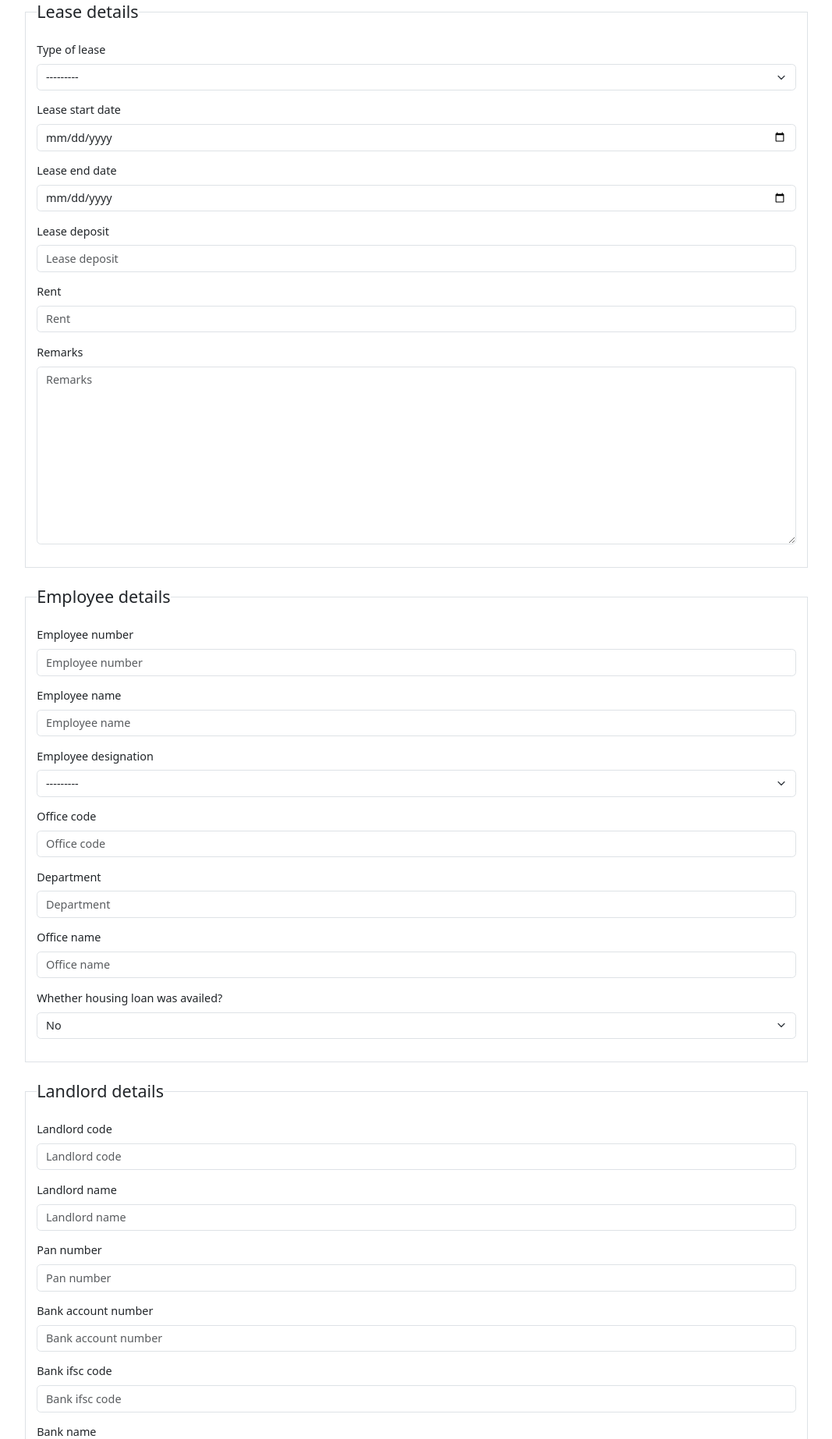
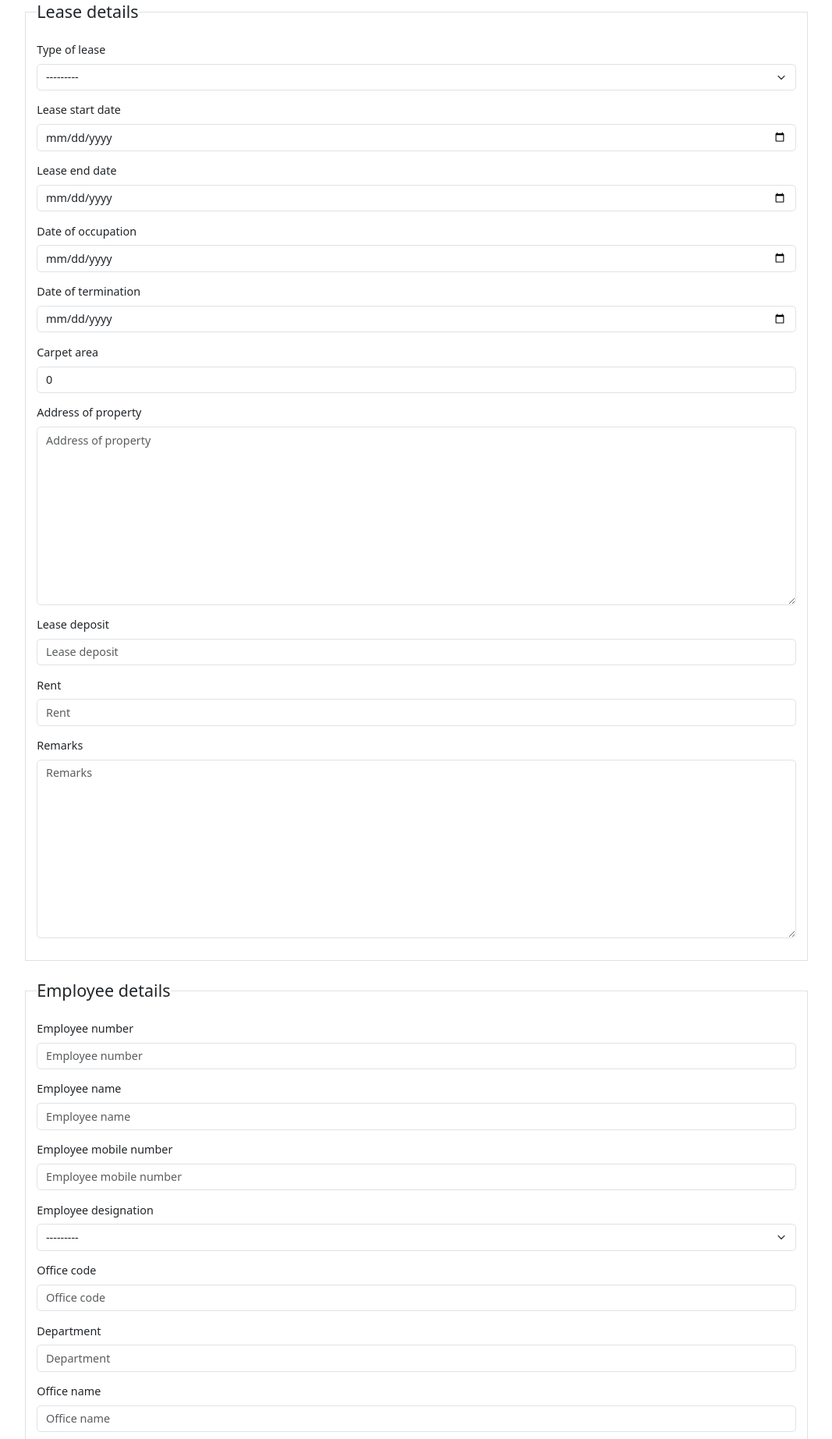
Before and after one commit to jokerdino/estates_portal, a Django app: page /lease/applications/add/ in a window 1280 px wide. Shown: the part 145-1990 px from the top of the page at 78% size, without its empty margins (106-1173 px from the left). Run offline with Django 5.2, Linux system fonts and the light colour scheme; some libraries are stand-ins or nearby versions.

Commit message:
Updates to models in lease application as per department requirement

```diff
--- a/lease_application/forms.py
+++ b/lease_application/forms.py
@@ -11,7 +11,9 @@ class DepositForm(forms.ModelForm):
     date_of_payment = forms.DateField(
         widget=forms.DateInput(attrs={"type": "date"}), required=True
     )
-
+    employee_deposit_share_date = forms.DateField(
+        widget=forms.DateInput(attrs={"type": "date"}), required=False
+    )
     class Meta:
         model = Deposit
         fields = [
@@ -20,6 +22,11 @@ class DepositForm(forms.ModelForm):
             # "current_status",
             "utr_number",
             "date_of_payment",
+            "employee_deposit_share",
+            "employee_deposit_share_amount",
+            "employee_deposit_share_date",
+            "employee_deposit_share_utr_number",
+            "employee_deposit_share_documents",
         ]
 
     def __init__(self, *args, **kwargs):
@@ -37,6 +44,9 @@ class DepositRefundForm(forms.ModelForm):
     date_of_refund = forms.DateField(
         widget=forms.DateInput(attrs={"type": "date"}), required=False
     )
+    employee_deposit_share_date = forms.DateField(
+        widget=forms.DateInput(attrs={"type": "date"}), required=False
+    )
 
     class Meta:
         model = Deposit
@@ -46,6 +56,11 @@ class DepositRefundForm(forms.ModelForm):
             # "current_status",
             "utr_number",
             "date_of_payment",
+            "employee_deposit_share",
+            "employee_deposit_share_amount",
+            "employee_deposit_share_date",
+            "employee_deposit_share_utr_number",
+            "employee_deposit_share_documents",
             "current_status",
             "mode_of_refund",
             "refund_instrument_number",
@@ -90,7 +105,14 @@ class LeaseApplicationForm(forms.ModelForm):
         widget=forms.DateInput(attrs={"type": "date", "class": "form-control"}),
         required=True,
     )
-
+    date_of_occupation = forms.DateField(
+        widget=forms.DateInput(attrs={"type": "date", "class": "form-control"}),
+        required=False,
+    )
+    date_of_termination = forms.DateField(
+        widget=forms.DateInput(attrs={"type": "date", "class": "form-control"}),
+        required=False,
+    )
     class Meta:
         model = LeaseApplication
 
@@ -99,6 +121,10 @@ class LeaseApplicationForm(forms.ModelForm):
             "type_of_lease",
             "lease_start_date",
             "lease_end_date",
+            "date_of_occupation",
+            "date_of_termination",
+            "carpet_area",
+            "address_of_property",
             "lease_deposit",
             "rent",
             "remarks",
@@ -124,6 +150,7 @@ class EmployeeForm(forms.ModelForm):
         fields = [
             "employee_number",
             "employee_name",
+            "employee_mobile_number",
             "employee_designation",
             "office_code",
             "department",
@@ -138,12 +165,17 @@ class LandLordForm(forms.ModelForm):
         fields = [
             "landlord_code",
             "landlord_name",
+            "landlord_mobile_number",
+            "landlord_residential_address",
             "pan_number",
+            "legal_heir",
+            "general_poa",
             "bank_account_number",
             "bank_ifsc_code",
             "bank_name",
             "bank_branch_name",
             "bank_account_details",
+            "remarks",
         ]
 
     def __init__(self, *args, **kwargs):
--- a/lease_application/models.py
+++ b/lease_application/models.py
@@ -24,6 +24,7 @@ TRUE_FALSE_CHOICES = ((True, "Yes"), (False, "No"))
 class Employee(models.Model):
     employee_number = models.IntegerField(unique=True)
     employee_name = models.CharField(max_length=100)
+    employee_mobile_number = models.CharField(max_length=100, null=True, blank=True)
     employee_designation = models.CharField(
         choices=DESIGNATION, max_length=100, null=True, blank=True
     )
@@ -52,6 +53,9 @@ class Employee(models.Model):
         null=True,
         blank=True,
     )
+    def get_absolute_url(self):
+        return reverse("employee_detail", kwargs={"pk": self.pk})
+
 
     def __str__(self):
         return f"{self.employee_name} - {self.employee_number}"
@@ -61,7 +65,9 @@ class LandLord(models.Model):
     # lease = models.ForeignKey(LeaseApplication, null=True, on_delete=models.SET_NULL)
     landlord_name = models.CharField(max_length=100)
     landlord_code = models.CharField(unique=True, max_length=100, blank=True, null=True)
+    landlord_mobile_number = models.CharField(max_length=100, null=True, blank=True)
 
+    landlord_residential_address = models.TextField(null=True, blank=True)
     bank_name = models.CharField(max_length=100, null=True, blank=True)
     bank_branch_name = models.CharField(max_length=100, null=True, blank=True)
     bank_ifsc_code = models.CharField(null=True, max_length=100, blank=True)
@@ -71,6 +77,9 @@ class LandLord(models.Model):
     bank_account_details = models.FileField(
         upload_to="bank_account_details", null=True, blank=True
     )
+
+    legal_heir = models.BooleanField("Whether legal heir", default=False,null=True, blank=True)
+    general_poa = models.BooleanField("Whether General power of attorney is available", default=False,null=True, blank=True)
 
     remarks = models.TextField(null=True, blank=True)
     created_at = models.DateTimeField(auto_now_add=True)
@@ -124,10 +133,13 @@ class LeaseApplication(models.Model):
     lease_start_date = models.DateField()
     lease_end_date = models.DateField()
 
+    date_of_occupation = models.DateField(null=True)
+    date_of_termination = models.DateField(null=True)
     lease_deposit = models.IntegerField()
     rent = models.IntegerField()
-
-    remarks = models.TextField(null=True)
+    carpet_area = models.IntegerField(default=0,null=True,blank=True)
+    address_of_property = models.TextField(max_length=1000, null=True, blank=True)
+    remarks = models.TextField(null=True, blank=True)
 
     status = models.CharField(
         default="pending", null=True
@@ -168,6 +180,12 @@ class Deposit(models.Model):
         default="paid",
         max_length=100,
     )
+    employee_deposit_share = models.BooleanField(default=False, null=True, blank=True)
+    employee_deposit_share_amount = models.IntegerField(null=True, blank=True)
+    employee_deposit_share_date = models.DateField(null=True, blank=True)
+    employee_deposit_share_utr_number = models.CharField(max_length=100, null=True, blank=True)
+    employee_deposit_share_documents = models.FileField(null=True, blank=True)
+
     utr_number = models.CharField(max_length=100)
     date_of_payment = models.DateField()
 
--- a/lease_application/templates/base_generic.html
+++ b/lease_application/templates/base_generic.html
@@ -40,7 +40,10 @@
                             Lease applications
                         </a>
                         <ul class="dropdown-menu">
-                            <li><a class="dropdown-item" href="{% url 'lease_list' %}">Lease application list</a></li>
+                            <li><a class="dropdown-item" href="{% url 'lease_list' %}">All lease application list</a>
+                            </li>
+                            <li><a class="dropdown-item" href="{% url 'lease_list_active' %}">Active lease application
+                                    list</a></li>
                             <li><a class="dropdown-item" href="{% url 'lease_list_expired' %}">Recently expired
                                     leases</a></li>
                             <li><a class="dropdown-item" href="{% url 'lease_add' %}">Add new lease application</a></li>
--- a/lease_application/templates/employees/employee_detail.html
+++ b/lease_application/templates/employees/employee_detail.html
@@ -10,6 +10,9 @@
 
             <dt class="col-sm-3">Employee Number</dt>
             <dd class="col-sm-9">{{ employee.employee_number }}</dd>
+
+            <dt class="col-sm-3">Mobile number</dt>
+            <dd class="col-sm-9">{{ employee.employee_mobile_number }}</dd>
 
             <dt class="col-sm-3">Designation</dt>
             <dd class="col-sm-9">{{ employee.get_employee_designation_display }}</dd>
--- a/lease_application/urls.py
+++ b/lease_application/urls.py
@@ -35,6 +35,7 @@ from .views import (
     rent_payment_bulk_mark_paid,
     RentPaymentDetailView,
     ApplicationExpiredListView,
+    ApplicationActiveListView,
     get_landlord_by_code,
 )
 
@@ -44,6 +45,11 @@ urlpatterns = [
         "applications/expired",
         ApplicationExpiredListView.as_view(),
         name="lease_list_expired",
+    ),
+     path(
+        "applications/active",
+        ApplicationActiveListView.as_view(),
+        name="lease_list_active",
     ),
     path("applications/add/", create_lease_and_landlord, name="lease_add"),
     path(
--- a/lease_application/views.py
+++ b/lease_application/views.py
@@ -421,6 +421,20 @@ class ApplicationListView(LoginRequiredMixin, SingleTableView):
             .order_by("lease_start_date")
         )
 
+class ApplicationActiveListView(SingleTableView):
+    model = LeaseApplication
+    table_class = LeaseApplicationTable
+    template_name = "lease_application/lease_application_list.html"
+
+    def get_queryset(self):
+        today = timezone.now().date()
+        return (
+            LeaseApplication.objects.select_related(
+                "primary_employee", "joint_employee", "landlord"
+            )
+            .filter(lease_end_date__gte=today)
+            .order_by("lease_end_date")
+        )
 
 class ApplicationExpiredListView(SingleTableView):
     model = LeaseApplication
```
Also changed, not shown: lease_application/templates/deposits/deposit_detail.html (+22 -0 lines), lease_application/templates/landlords/landlord_detail.html (+12 -0 lines), lease_application/templates/lease_application/lease_application_detail.html (+53 -2 lines), accounts/migrations/0002_alter_customuser_ro_code.py (added), lease_application/migrations/0003_deposit_employee_deposit_share_and_more.py (added).
